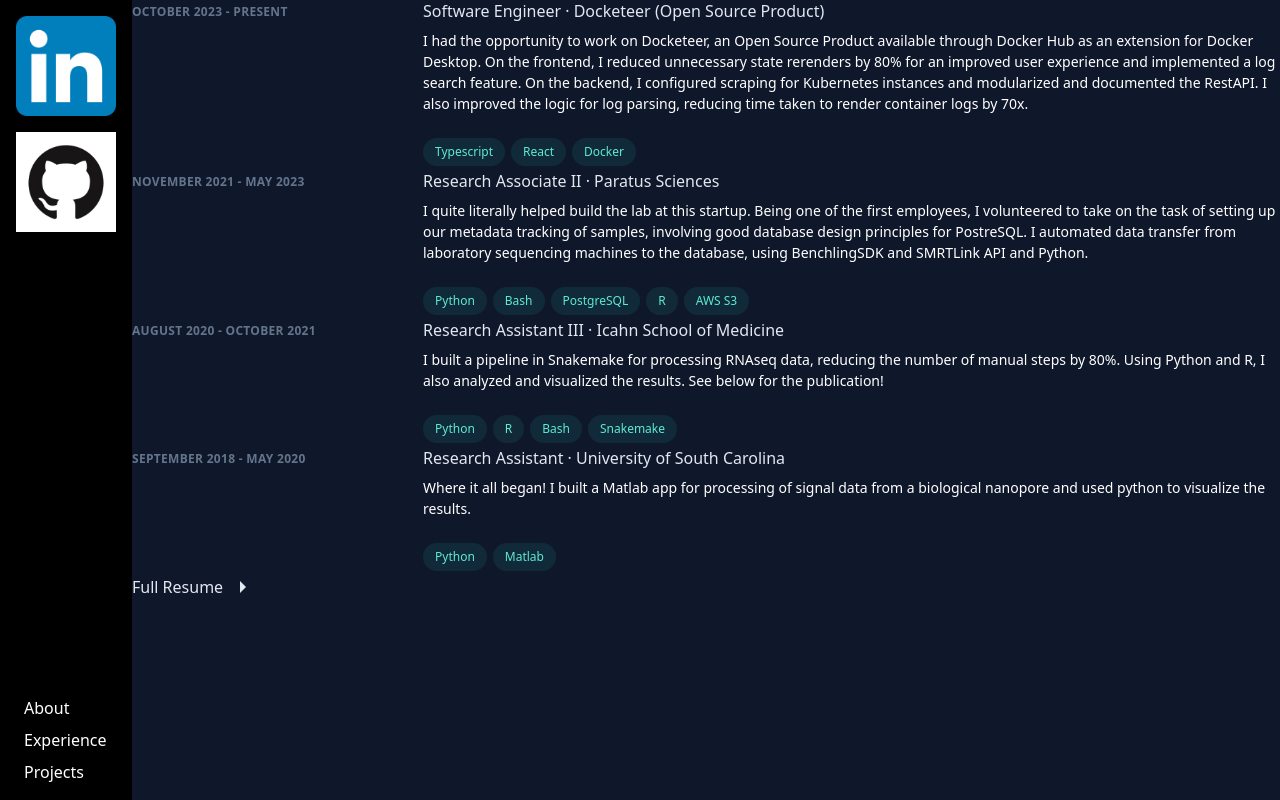
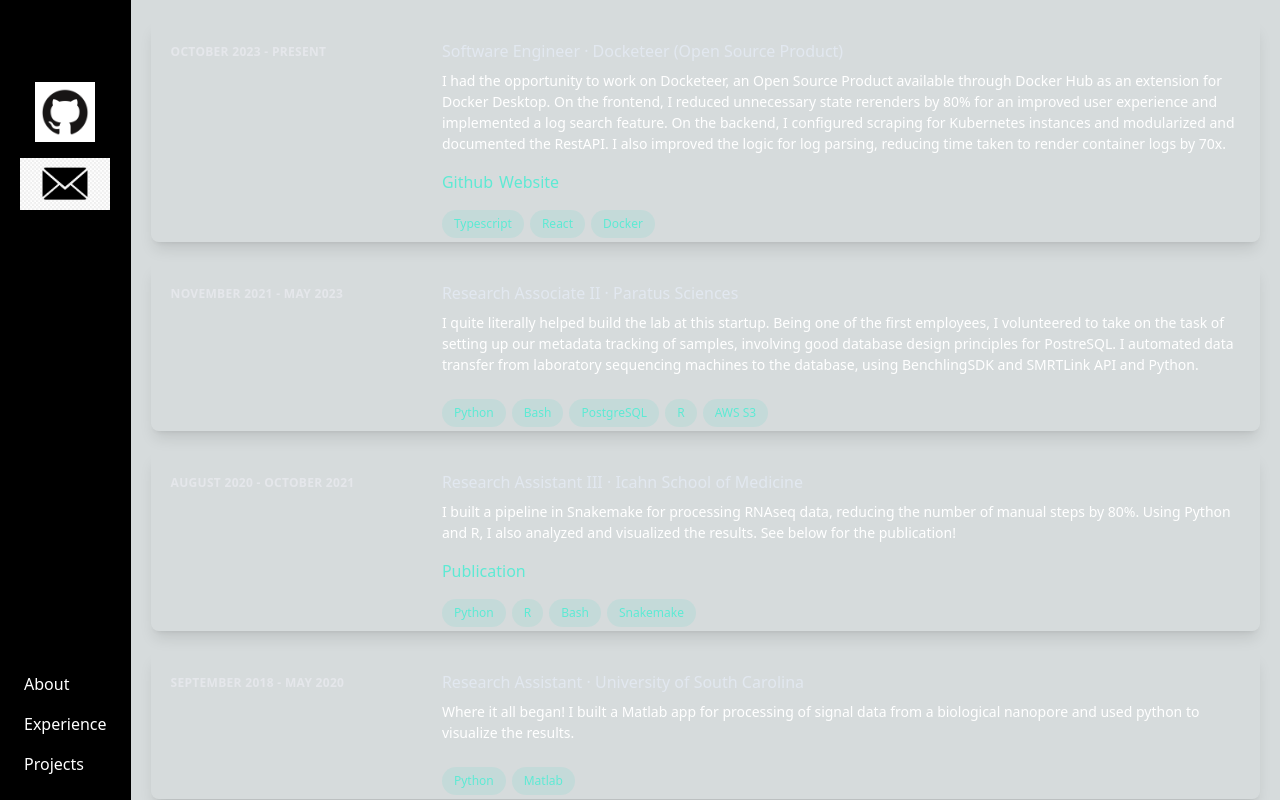
Before and after one commit to thejohnny5/portfolio-website, a Next.js app: page /experience in a window 1280 px wide. Built offline with nearby package versions, Linux system fonts and the light colour scheme.

Commit message:
Added email options and fixed styling

```diff
--- a/src/app/experience/page.tsx
+++ b/src/app/experience/page.tsx
@@ -16,7 +16,14 @@
                     logic for log parsing, reducing time taken to render container logs by 70x.
                     `}
                     tech={["Typescript", "React", "Docker"]}
-                    links={[]}
+                    links={[{
+                        descriptor: "Github",
+                        link: "https://github.com/open-source-labs/docketeer-extension",
+                    },
+                {
+                    descriptor: "Website",
+                    link: "https://docketeer.io/"
+                }]}
                     />
                 </li>
                 <li>
@@ -39,7 +46,10 @@
                     company="Icahn School of Medicine"
                     blurb={`I built a pipeline in Snakemake for processing RNAseq data, reducing the number of manual
                     steps by 80%. Using Python and R, I also analyzed and visualized the results. See below for the publication!`}
-                    links={[]}
+                    links={[{
+                        descriptor: "Publication",
+                        link: "https://www.cell.com/cell/fulltext/S0092-8674(23)00041-7?_returnURL=https%3A%2F%2Flinkinghub.elsevier.com%2Fretrieve%2Fpii%2FS0092867423000417%3Fshowall%3Dtrue"
+                    }]}
                     tech={["Python", "R", "Bash", "Snakemake"]}
                     />
                 </li>
--- a/src/app/globals.css
+++ b/src/app/globals.css
@@ -4,9 +4,9 @@
 
 :root {
   --foreground-rgb: 0, 0, 0;
-  --background-start-rgb: 15, 23, 42;
-  /* --background-start-rgb: 214, 219, 220; */
-  --background-end-rgb: 15, 23, 42;
+  /* --background-start-rgb: 15, 23, 42; */
+  --background-start-rgb: 214, 219, 220;
+  --background-end-rgb: 214, 219, 220;
 }
 
 @media (prefers-color-scheme: dark) {
--- a/src/app/projects/page.tsx
+++ b/src/app/projects/page.tsx
@@ -40,6 +40,19 @@
 const codeFrogeAbout = `
 A learning website where users can upload coding resources, tutorials, etc.`
 
+const codeBotTechStack = [
+  { name: 'Typescript', logo: 'https://img.shields.io/badge/typescript-%23007ACC.svg?style=for-the-badge&logo=typescript&logoColor=white'},
+  { name: 'React.js', logo: 'https://img.shields.io/badge/react-%2320232a.svg?style=for-the-badge&logo=react&logoColor=%2361DAFB'},
+  { name: 'Node.js', logo: 'https://img.shields.io/badge/node.js-6DA55F?style=for-the-badge&logo=node.js&logoColor=white'},
+  { name: 'Express.js', logo: 'https://img.shields.io/badge/express.js-%23404d59.svg?style=for-the-badge&logo=express&logoColor=%2361DAFB'},
+  { name: 'PostgreSQL', logo: 'https://img.shields.io/badge/postgres-%23316192.svg?style=for-the-badge&logo=postgresql&logoColor=white'},
+  { name: 'Webpack', logo: 'https://img.shields.io/badge/webpack-%238DD6F9.svg?style=for-the-badge&logo=webpack&logoColor=black'},
+];
+
+const codeBotBlurb = `
+Just a fun little project using LangChain to create a ChatBot with memory. For the app, used GPT-3.5 and stored conversation history
+with context pertanent to coding.`
+
 const MyProjectsPage = () => {
   return (
     <div className="max-w-4xl mx-auto">
@@ -57,10 +70,16 @@
       />
       <ProjectComponent
         title="CodeForge"
-        githubLink=""
+        githubLink="https://github.com/StabRabbitdoesCodeforge/codeforge"
         techStack={codeForgeTechStack}
         details={codeFrogeAbout}
       />
+      <ProjectComponent
+        title="ChatBot"
+        githubLink="https://github.com/the-coding-solution/code-bot/tree/dev"
+        techStack={codeBotTechStack}
+        details={codeBotBlurb}
+        />
     </div>
   );
 };
--- a/src/components/ExperienceComp.tsx
+++ b/src/components/ExperienceComp.tsx
@@ -1,7 +1,6 @@
 interface Link{
     descriptor: string;
     link: string;
-    text: string;
 }
 interface ExpProp {
     dates: string;
@@ -13,18 +12,17 @@
 }
 
 
-
 const ExperienceComponent = ({ dates, title, company, blurb, tech, links }: ExpProp) => {
     return (
-        <div id={company} className="group relative grid pb-1 transition-all sm:grid-cols-8 sm:gap-8 md:gap-4 lg:hover:!opacity-100 lg:group-hover:list:opacity-50">
-            <div className="absolute -inset-x-4 -inset-y-4 z-0 hidden rounded-md transition motion-reduce:transition-none lg:-inset-x-6 lg:block lg:group-hover:bg-slate-800/50 lg:group-hover:shadow-[inset_0_1px_0_0_rgba(148,163,184,0.1)] lg:group-hover:drop-shadow-lg"></div>
-            <header className="z-10 mb-2 mt-1 text-xs font-semibold uppercase tracking-wide text-slate-500 sm:col-span-2" aria-label={dates}>{dates}</header>
+        <div id={company} className="group relative grid pb-1 transition-all sm:grid-cols-8 sm:gap-8 md:gap-4 lg:hover:!opacity-100 lg:group-hover:list:opacity-50 hover:bg-slate-700 m-5 p-5 shadow-lg rounded-lg">
+            {/* Removed the absolute positioned div here */}
+            <header className="z-10 mb-2 mt-1 text-xs font-semibold uppercase tracking-wide text-gray-200 sm:col-span-2" aria-label={dates}>{dates}</header>
             <div className="z-10 sm:col-span-6">
                 <h3 className="font-medium leading-snug text-slate-200">
                     <div>
                         <span className="inline-flex items-baseline font-medium leading-tight text-slate-200 hover:text-teal-300 focus-visible:text-teal-300 group/link text-base"
                            aria-label={`${title} at ${company}`}>
-                            <span className="absolute -inset-x-4 -inset-y-2.5 hidden rounded md:-inset-x-6 md:-inset-y-4 lg:block"></span>
+                            {/* Removed the absolute positioned span here */}
                             <span>{title} · {company}</span>
                         </span>
                     </div>
@@ -32,8 +30,8 @@
                 <p className="mt-2 text-sm leading-normal">{blurb}</p>
                 <ul className="mt-2 flex">
                     {links.map((link, index)=>(
-                        <li key={index} className="mr-1.5 mt-2">
-                            <a href={link.link}>{link.descriptor}: {link.text}</a>
+                        <li key={index} className="mr-1.5 mt-2 hover:text-teal-100 text-teal-300">
+                            <a href={link.link}>{link.descriptor}</a>
                         </li>
                     ))}
                 </ul>
@@ -49,4 +47,5 @@
     )
 }
 
+
 export default ExperienceComponent;
--- a/src/components/Project.tsx
+++ b/src/components/Project.tsx
@@ -15,22 +15,29 @@
 
 const ProjectComponent = ({ title, githubLink, techStack, details }: ProjectProp) => {
   return (
-    <div className="border border-gray-200 shadow-lg rounded-lg p-5 space-y-4">
+
+    <div className="border border-gray-200 shadow-lg rounded-lg p-5 space-y-4 m-4 hover:bg-slate-700 transition duration-300">
+        <a href={githubLink} target="_blank" rel="noopener noreferrer">
+
       <h2 className="text-2xl font-bold">{title}</h2>
       <div className="flex space-x-2">
           {techStack.map((tech) => (
-            <div key={tech.name} className="flex items-center">
-              <Image src={tech.logo} alt={tech.name} width={96} height={48} />
-            </div>
+             <div key={tech.name} className="flex items-center h-6"> {/* Fixed height container */}
+             <img
+               src={tech.logo}
+               alt={tech.name}
+               className="h-full w-auto" // Height 100% of the container, width auto
+             />
+           </div>
           ))}
         </div>
       <div className="flex justify-between items-center">
-        <a href={githubLink} target="_blank" rel="noopener noreferrer" className="text-blue-500 hover:text-blue-600 transition duration-300">
-          View on GitHub
-        </a>
+
 
       </div>
-      <p className="text-gray-600">{details}</p>
+      <p className="hover:text-white">{details}</p>
+    </a>
+
     </div>
   );
 };
--- a/src/components/ResumeLink.tsx
+++ b/src/components/ResumeLink.tsx
@@ -1,7 +1,8 @@
 const ResumeLink = () => {
     return (
-        <div className="group relative grid pb-1 transition-all sm:grid-cols-8 sm:gap-8 md:gap-4 lg:hover:!opacity-100 lg:group-hover:list:opacity-50">
-            <a href="/Jonathan_Gray_resume.pdf" target="_blank" rel="noopener noreferrer" className="inline-flex items-center text-slate-200 hover:text-teal-300 focus-visible:text-teal-300">
+        <div className="border border-gray-200 shadow-lg rounded-lg p-5 space-y-4 m-4 hover:bg-slate-700 transition duration-300">
+        {/* // <div className="group relative grid pb-1 transition-all sm:grid-cols-8 sm:gap-8 md:gap-4 lg:hover:!opacity-100 lg:group-hover:list:opacity-50 border border-gray-200"> */}
+            <a href="/Jonathan_Gray_resume.pdf" target="_blank" rel="noopener noreferrer" className="hover:bg-slate-700 inline-flex items-center text-slate-200 hover:text-teal-300 focus-visible:text-teal-300">
             Full Resume
             <svg xmlns="http://www.w3.org/2000/svg" viewBox="0 0 24 24" fill="currentColor" width="24" height="24" className="ml-2">
                 <path d="M9 18l6-6-6-6v12z"/>
--- a/src/components/Sidebar.tsx
+++ b/src/components/Sidebar.tsx
@@ -1,31 +1,44 @@
 import Image from 'next/image'
 
 const Sidebar = () => {
+    const emailAddress = "johnny5jg5@gmail.com";
     return (
         <aside className='bg-black text-white p-4 h-screen flex flex-col'>
-            <div className='mb-4'>
+            <div className='mb-4 self-center'>
                 {/* Social Links */}
                 <ul className="space-y-4">
-                    <li>
+                    <li className='flex justify-center'>
                         <a target="_blank" href='https://www.linkedin.com/in/jonathan-lee-gray/' rel="noopener noreferrer">
                             <Image
-                                src="/linkedin.png"
+                                src="/linkedin.svg"
                                 alt="LinkedIn Logo"
                                 className="dark:invert"
-                                width={100}
-                                height={24}
+                                width={50}
+                                height={10}
                                 priority
                             />
                         </a>
                     </li>
-                    <li>
+                    <li className='flex justify-center'>
                         <a target="_blank" href="https://github.com/thejohnny5/" rel="noopener noreferrer">
                             <Image
                                 src="/github.png"
                                 alt="Github Logo"
                                 className="dark:invert"
-                                width={100}
-                                height={24}
+                                width={60}
+                                height={15}
+                                priority
+                            />
+                        </a>
+                    </li>
+                    <li className='flex justify-center'>
+                        <a href={`mailto:${emailAddress}`}>
+                            <Image
+                                src="/email.jpg"
+                                alt="Email"
+                                className='dark:invert'
+                                width={90}
+                                height={30}
                                 priority
                             />
                         </a>
@@ -37,10 +50,10 @@
 
             <div className='mt-4'>
                 {/* Navigation Links */}
-                <nav className='flex flex-col space-y-2'>
-                    <a href="#about"><span className="p-2 hover:bg-gray-800 rounded">About</span></a>
-                    <a href="#experience"><span className="p-2 hover:bg-gray-800 rounded">Experience</span></a>
-                    <a href="#projects"><span className="p-2 hover:bg-gray-800 rounded">Projects</span></a>
+                <nav className='flex flex-col'>
+                    <div className="p-2 hover:bg-slate-700 lg-rounded"><a href="#about"> About</a></div>
+                    <div className="p-2 hover:bg-slate-700 lg-rounded"><a href="#experience"> Experience</a></div>
+                    <div className="p-2 hover:bg-slate-700 lg-rounded"><a href="#projects"> Projects</a></div>
                 </nav>
             </div>
         </aside>
```
Also changed, not shown: src/app/about/page.tsx (+13 -7 lines), public/email.jpg (added), public/linkedin.svg (added).
